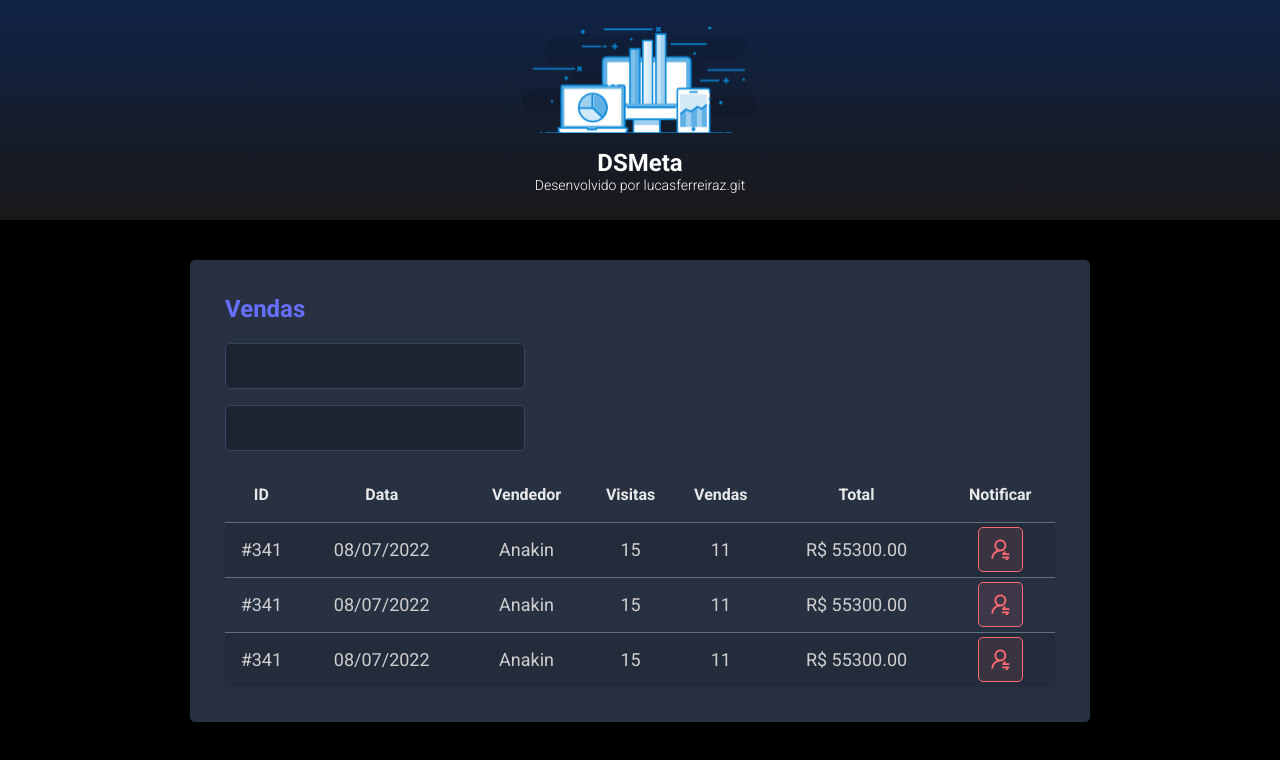
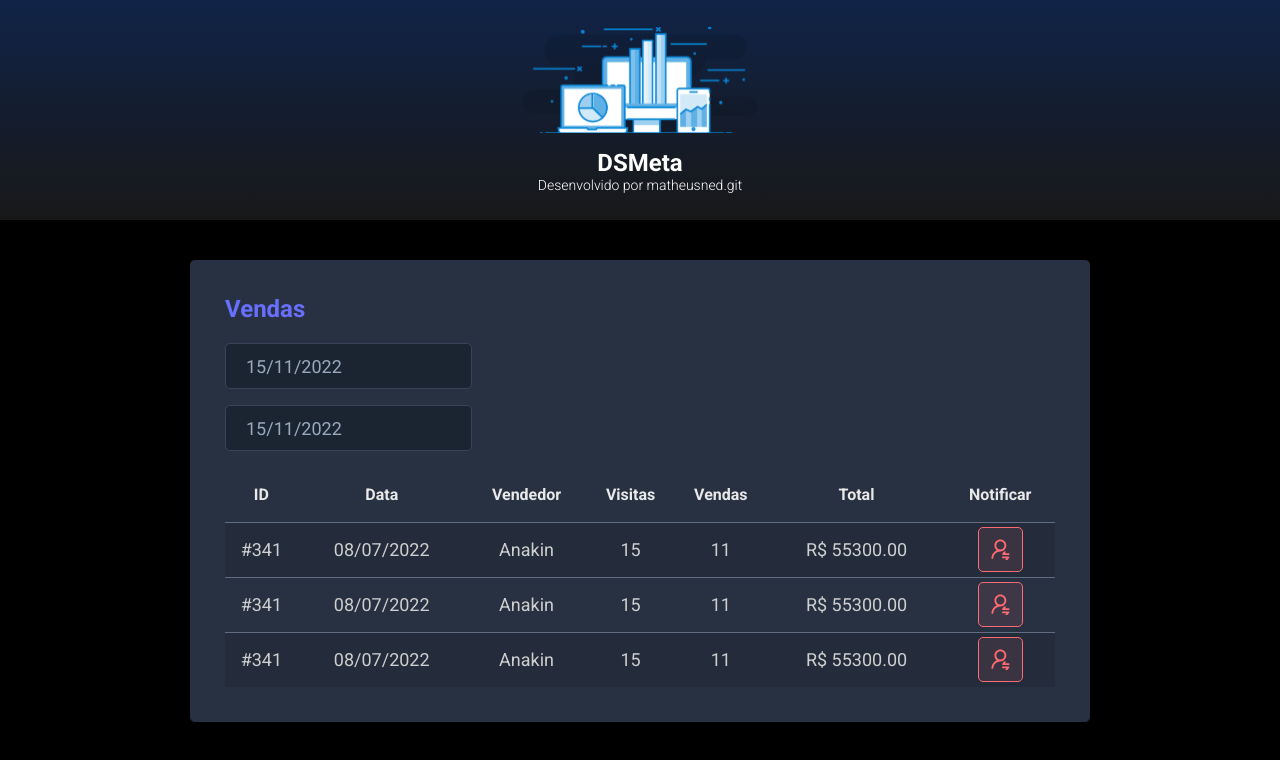
Before and after one commit to matheusned15/dsmeta, a React (Vite) app in the folder frontend/: page / in a window 1280 px wide. Shown: the top 760 px of the page. Built offline with nearby package versions, Linux system fonts and the light colour scheme.

Commit message:
DatePicker

```diff
--- a/frontend/package.json
+++ b/frontend/package.json
@@ -9,7 +9,9 @@
     "preview": "vite preview"
   },
   "dependencies": {
+    "@types/react-datepicker": "4.4.2",
     "react": "^18.2.0",
+    "react-datepicker": "4.8.0",
     "react-dom": "^18.2.0"
   },
   "devDependencies": {
--- a/frontend/src/components/Header/index.tsx
+++ b/frontend/src/components/Header/index.tsx
@@ -7,7 +7,7 @@
             <div className="dsmeta-logo-container">
                 <img src={logo} alt="DSMeta" />
                 <h1>DSMeta</h1>
-                <p>Desenvolvido por <a href="https://github.com/matheusned15">lucasferreiraz.git</a></p>
+                <p>Desenvolvido por <a href="https://github.com/matheusned15">matheusned.git</a></p>
             </div>
         </header>
 
--- a/frontend/src/components/SalesCard/index.tsx
+++ b/frontend/src/components/SalesCard/index.tsx
@@ -1,3 +1,6 @@
+import DatePicker from "react-datepicker"
+import "react-datepicker/dist/react-datepicker.css"
+
 import NotificationButton from "../NotificationButton"
 import "./styles.css"
 
@@ -7,10 +10,20 @@
             <h2 className="dsmeta-sales-title">Vendas</h2>
             <div>
                 <div className="dsmeta-form-control-container">
-                    <input className="dsmeta-form-control" type="text" name="" id="" />
+                    <DatePicker
+                        selected={new Date()}
+                        onChange={(date: Date) => { }}
+                        className="dsmeta-form-control"
+                        dateFormat="dd/MM/yyyy"
+                    />
                 </div>
                 <div className="dsmeta-form-control-container" >
-                    <input className="dsmeta-form-control" type="text" name="" id="" />
+                    <DatePicker
+                        selected={new Date()}
+                        onChange={(date: Date) => { }}
+                        className="dsmeta-form-control"
+                        dateFormat="dd/MM/yyyy"
+                    />
                 </div>
             </div>
             <div>
```
Also changed, not shown: 1 other file (tests, documents, lock files or other folders).
